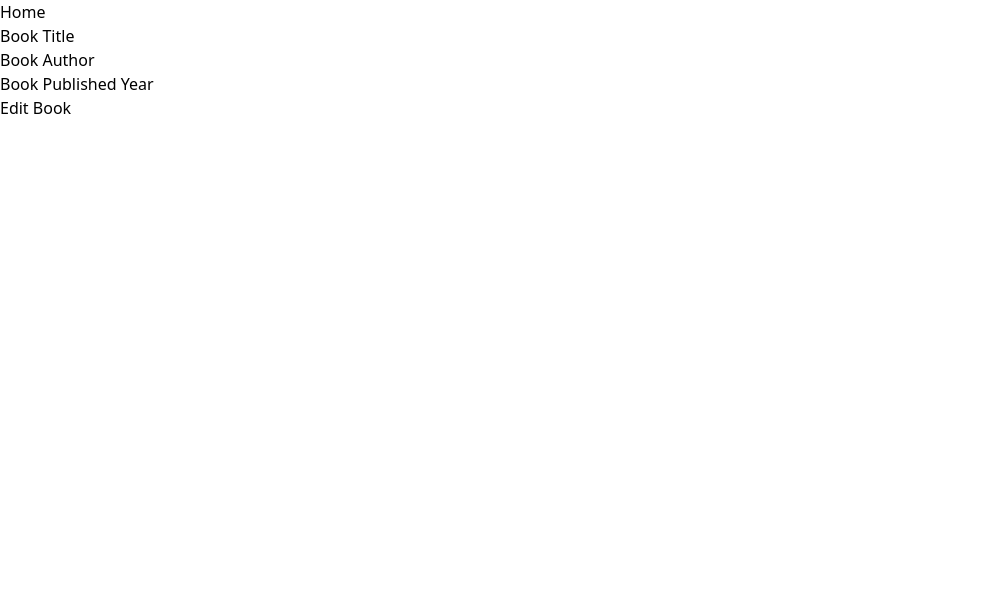
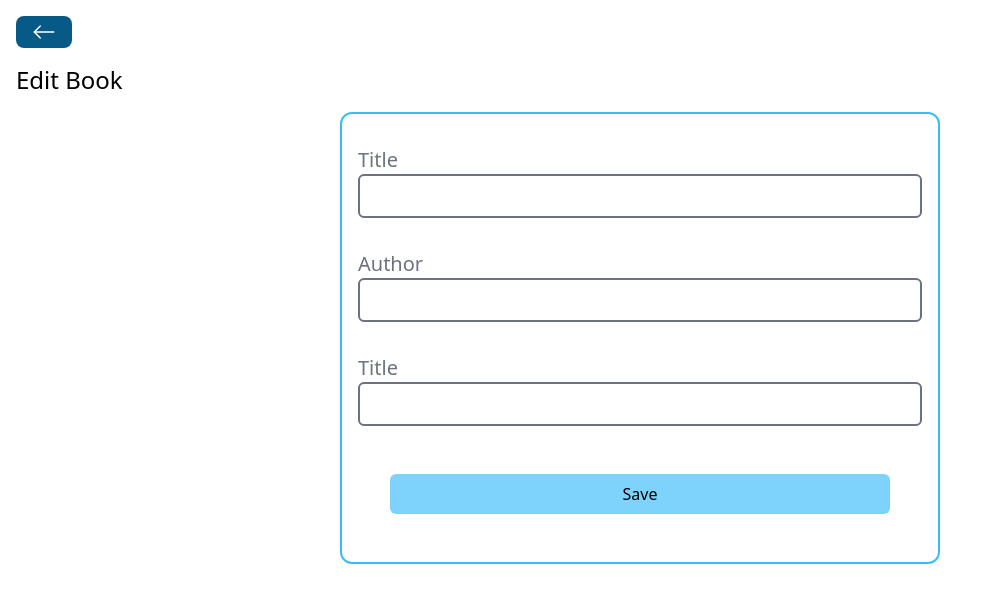
Before and after one commit to rgarci82/BookStorge, a React (Create React App) app in the folder frontend/: page /books/edit/1 in a window 1280 px wide. Shown: the top 602 px of the page, without its empty margins (0-1002 px from the left). Built offline with nearby package versions, Linux system fonts and the light colour scheme; no server answers.

Commit message:
styled edit book page

```diff
--- a/frontend/src/pages/EditBook.jsx
+++ b/frontend/src/pages/EditBook.jsx
@@ -1,5 +1,6 @@
 import axios from "axios";
 import React, { useEffect, useState } from "react";
+import { BsArrowLeft } from "react-icons/bs";
 import { Link, useNavigate, useParams } from "react-router-dom";
 
 function EditBook() {
@@ -34,36 +35,51 @@ function EditBook() {
   }
 
   return (
-    <div>
-      <Link to={"/"}>Home</Link>
-      <div>
-        <label htmlFor="book-title">Book Title</label>
+    <div className="p-4">
+      <div className="flex">
+        <Link
+          className="bg-sky-800 text-white px-4 py-1 rounded-lg w-fit"
+          to={"/"}
+        >
+          <BsArrowLeft className="text-2xl" />
+        </Link>
+      </div>
+      <h1 className="text-2xl my-4">Edit Book</h1>
+      <div className="flex flex-col border-2 border-sky-400 rounded-xl w-[600px] p-4 mx-auto">
+        <div className="my-4">
+          <label className="text-xl mr-4 text-gray-500">Title</label>
           <input
             type="text"
-          id="book-title"
             value={title}
             onChange={(e) => setTitle(e.target.value)}
+            className="border-2 border-gray-500 px-4 py-2 w-full rounded-md"
           />
         </div>
-      <div>
-        <label htmlFor="book-author">Book Author</label>
+        <div className="my-4">
+          <label className="text-xl mr-4 text-gray-500">Author</label>
           <input
             type="text"
-          id="book-author"
             value={author}
             onChange={(e) => setAuthor(e.target.value)}
+            className="border-2 border-gray-500 px-4 py-2 w-full rounded-md"
           />
         </div>
-      <div>
-        <label htmlFor="book-publishedYear">Book Published Year</label>
+        <div className="my-4">
+          <label className="text-xl mr-4 text-gray-500">Title</label>
           <input
-          type="text"
-          id="book-publishedYear"
+            type="number"
             value={publishedYear}
             onChange={(e) => setPublishedYear(e.target.value)}
+            className="border-2 border-gray-500 px-4 py-2 w-full rounded-md"
           />
         </div>
-      <button onClick={handleEditBook}>Edit Book</button>
+        <button
+          className="p-2 bg-sky-300 m-8 rounded-md"
+          onClick={handleEditBook}
+        >
+          Save
+        </button>
+      </div>
     </div>
   );
 }
--- a/frontend/src/pages/ShowBook.jsx
+++ b/frontend/src/pages/ShowBook.jsx
@@ -40,7 +40,10 @@ function ShowBook() {
   return (
     <div className="p-4">
       <div className="flex">
-        <Link className="bg-sky-800 text-white px-4 py-1 rounded-lg w-fit">
+        <Link
+          className="bg-sky-800 text-white px-4 py-1 rounded-lg w-fit"
+          to={"/"}
+        >
           <BsArrowLeft className="text-2xl" />
         </Link>
       </div>
```
Lines whose indentation alone changed are shown as unchanged.
